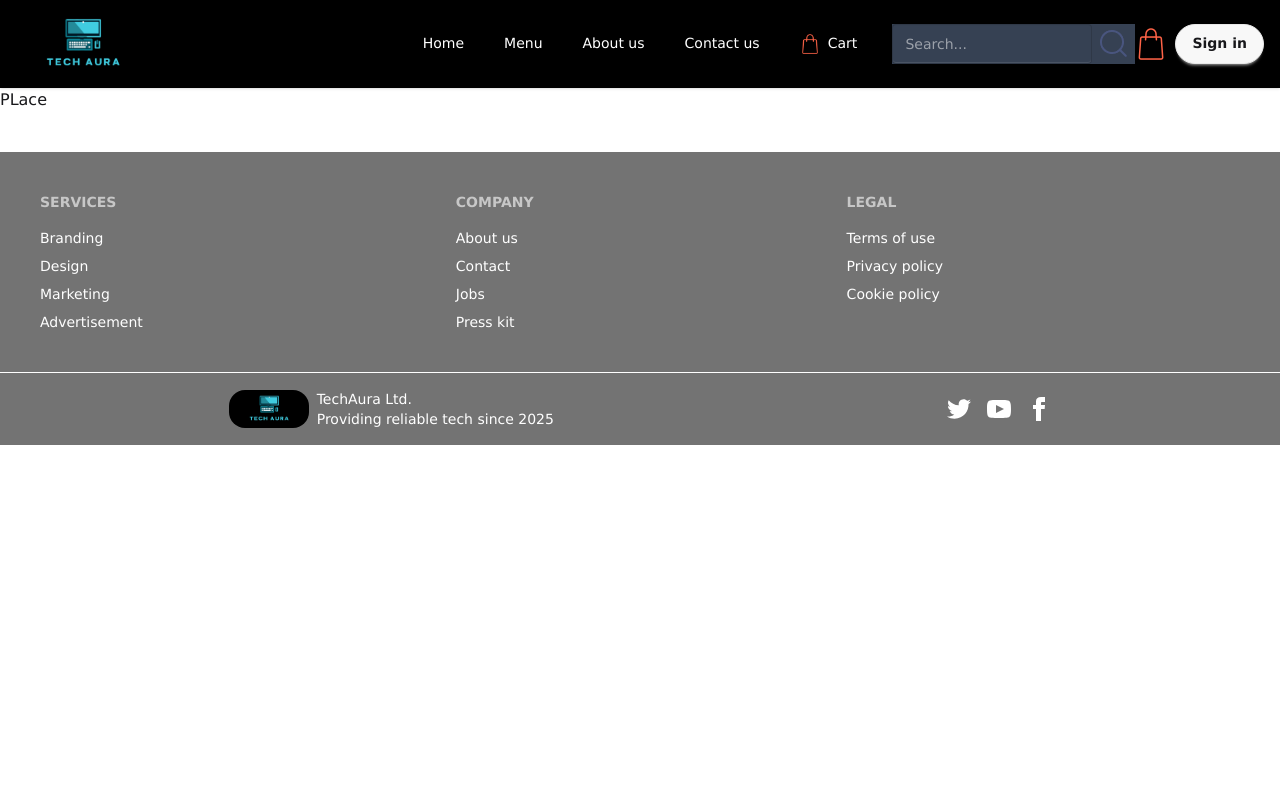
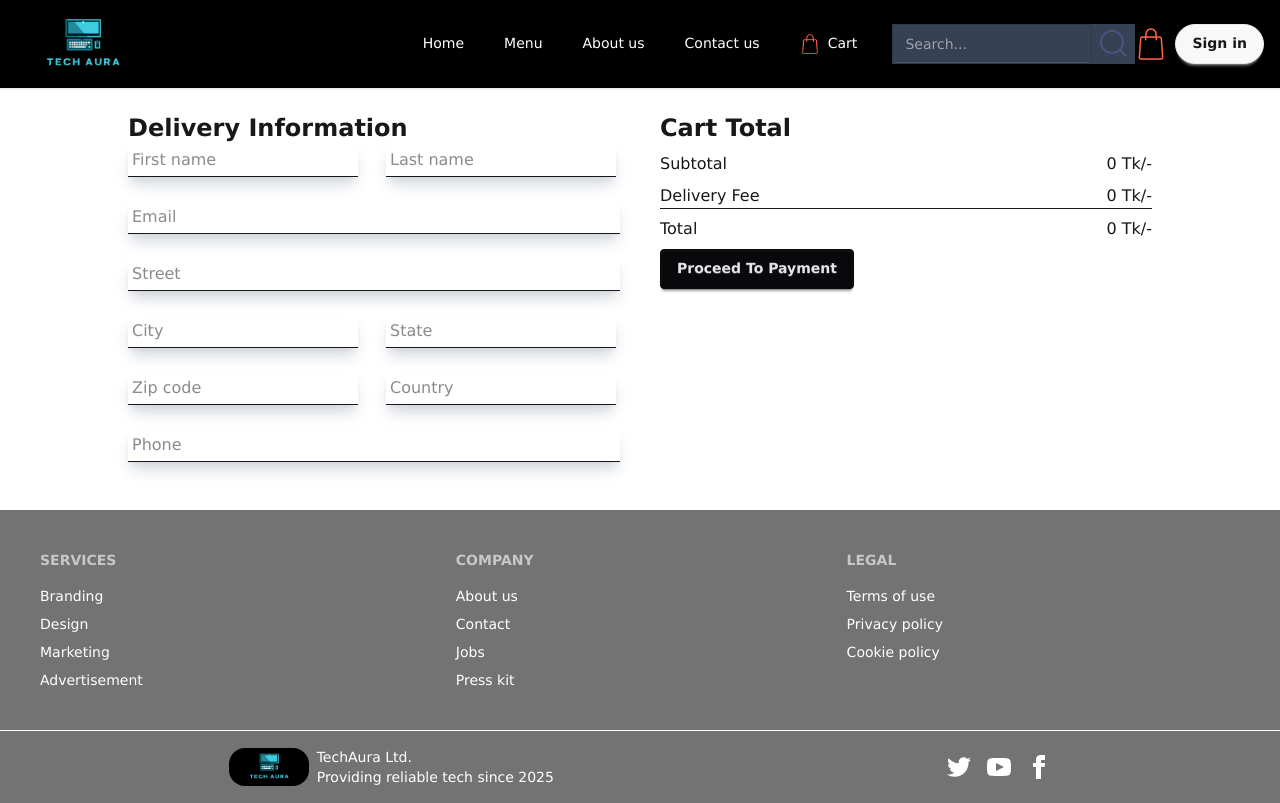
Before and after one commit to IztihadRafid/tectaura, a React (Vite) app: page /order in a window 1280 px wide. Built offline with nearby package versions, Linux system fonts and the light colour scheme.

Commit message:
place order page added, updated delivery amount

```diff
--- a/src/pages/Cart/Cart.jsx
+++ b/src/pages/Cart/Cart.jsx
@@ -1,8 +1,10 @@
 import React, { useContext } from 'react';
 import { StoreContext } from '../../context/StoreContext';
-import "./Cart.css"
+import { useNavigate } from 'react-router-dom';
+
 const Cart = () => {
     const { accessories_list, cartItems, setCartItems, addToCart, removeFromCart ,getTotalCartAmount} = useContext(StoreContext)
+    const navigate = useNavigate()
     return (
         <div className='w-[90%] mx-auto'>
 
@@ -61,15 +63,15 @@ const Cart = () => {
 
                         <div className='flex justify-between'>
                             <p>Delivery Fee</p>
-                            <p>{60} Tk/-</p>
+                            <p>{getTotalCartAmount()===0?0: 60} Tk/-</p>
                         </div>
                         <hr />
                         <div className='flex justify-between my-2'>
                             <p>Total</p>
-                            <p>{getTotalCartAmount()+60} Tk/-</p>
+                            <p>{getTotalCartAmount()===0?0:getTotalCartAmount()+60} Tk/-</p>
                         </div>
                     </div>
-                    <button className='btn btn-neutral'>Proceed To Checkout</button>
+                    <button onClick={()=>{navigate('/order')}} className='btn btn-neutral'>Proceed To Checkout</button>
                 </div>
                 <div className="lg:w-1/2 ">
                     <div className='flex justify-end'>
--- a/src/pages/PlaceOrder/PlaceOrder.jsx
+++ b/src/pages/PlaceOrder/PlaceOrder.jsx
@@ -1,9 +1,54 @@
-import React from 'react';
+import React, { useContext } from 'react';
+import { StoreContext } from '../../context/StoreContext';
 
 const PlaceOrder = () => {
+    const { getTotalCartAmount } = useContext(StoreContext)
     return (
-        <div>
-            <h1>PLace </h1>
+        <div className='w-[80%] mx-auto md:flex my-6 gap-10'>
+            <div className='w-1/2'>
+                <h1 className='md:text-2xl text-xl font-semibold'>Delivery Information</h1>
+                <form action="">
+                    <div className='flex gap-6'>
+                        <input className='border-b-1 shadow-lg shadow-gray-300 p-1 mr-1 mb-6 w-full' type="text" name='firstName' placeholder='First name' />
+                        <input className='border-b-1 shadow-lg shadow-gray-300 p-1 mr-1 mb-6 w-full' type="text" name='lastName' placeholder='Last name' />
+                    </div>
+
+                        <input className='border-b-1 shadow-lg shadow-gray-300 p-1 mr-1 mb-6 w-full' type="email" name='email' placeholder='Email' />
+                        <input className='border-b-1 shadow-lg shadow-gray-300 p-1 mr-1 mb-6 w-full' type="text" placeholder='Street' />
+
+                    <div className='flex gap-6'>
+                        <input className='border-b-1 shadow-lg shadow-gray-300 p-1 mr-1 mb-6 w-full' type="text" placeholder='City' />
+                        <input className='border-b-1 shadow-lg shadow-gray-300 p-1 mr-1 mb-6 w-full' type="text" placeholder='State' />
+                    </div>
+                    <div className='flex gap-6'>
+                        <input className='border-b-1 shadow-lg shadow-gray-300 p-1 mr-1 mb-6 w-full' type="text" placeholder='Zip code' />
+                        <input className='border-b-1 shadow-lg shadow-gray-300 p-1 mr-1 mb-6 w-full' type="text" placeholder='Country' />
+                    </div>
+                    <input className='border-b-1 p-1 shadow-lg shadow-gray-300 mr-1 mb-2 w-full' type="number" placeholder='Phone' />
+                </form>
+            </div>
+            <div className='w-1/2'>
+                <div className=''>
+                    <h2 className='text-2xl font-semibold'>Cart Total</h2>
+                    <div className=''>
+                        <div className='flex justify-between my-2'>
+                            <p>Subtotal</p>
+                            <p>{getTotalCartAmount()} Tk/-</p>
+                        </div>
+
+                        <div className='flex justify-between'>
+                            <p>Delivery Fee</p>
+                             <p>{getTotalCartAmount()===0?0: 60} Tk/-</p>
+                        </div>
+                        <hr />
+                        <div className='flex justify-between my-2'>
+                            <p>Total</p>
+                              <p>{getTotalCartAmount()===0?0:getTotalCartAmount()+60} Tk/-</p>
+                        </div>
+                    </div>
+                    <button className='btn btn-neutral'>Proceed To Payment</button>
+                </div>
+            </div>
         </div>
     );
 };
```
Also changed, not shown: src/pages/Cart/Cart.css (deleted).
